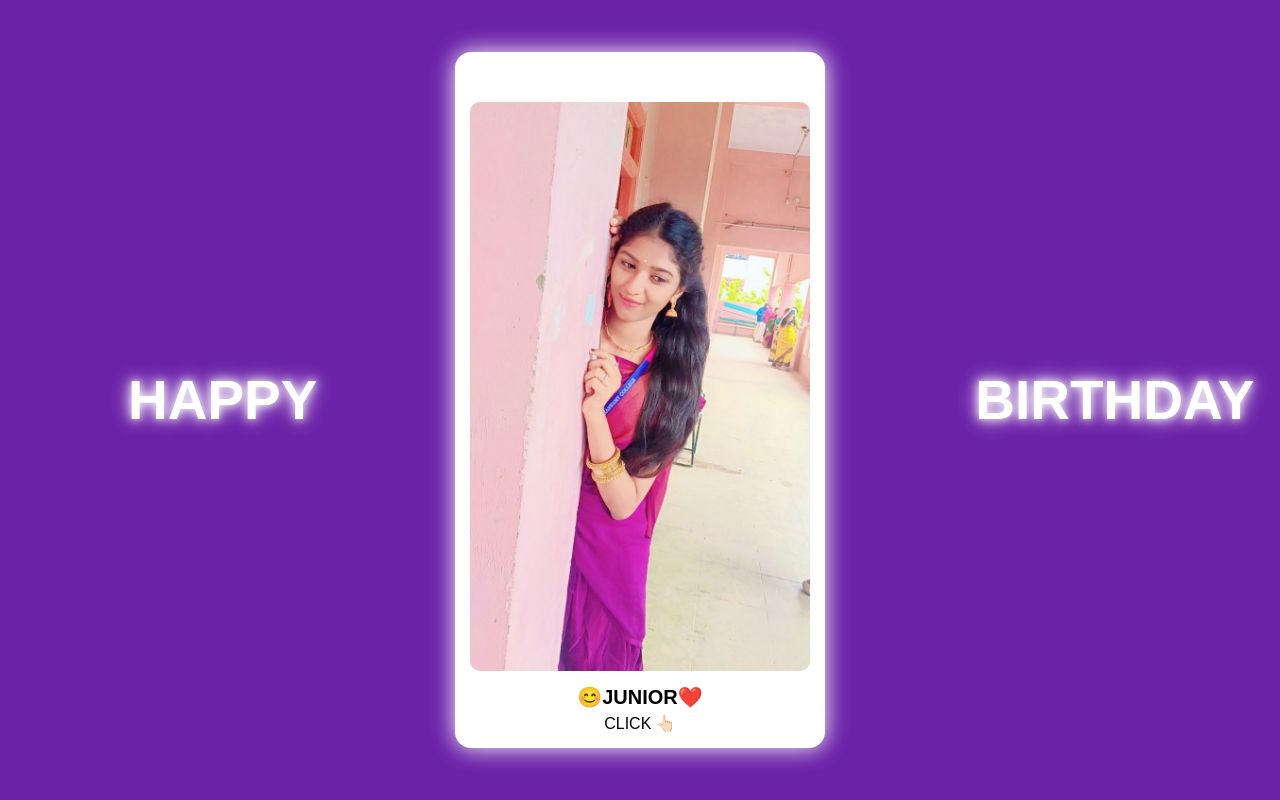
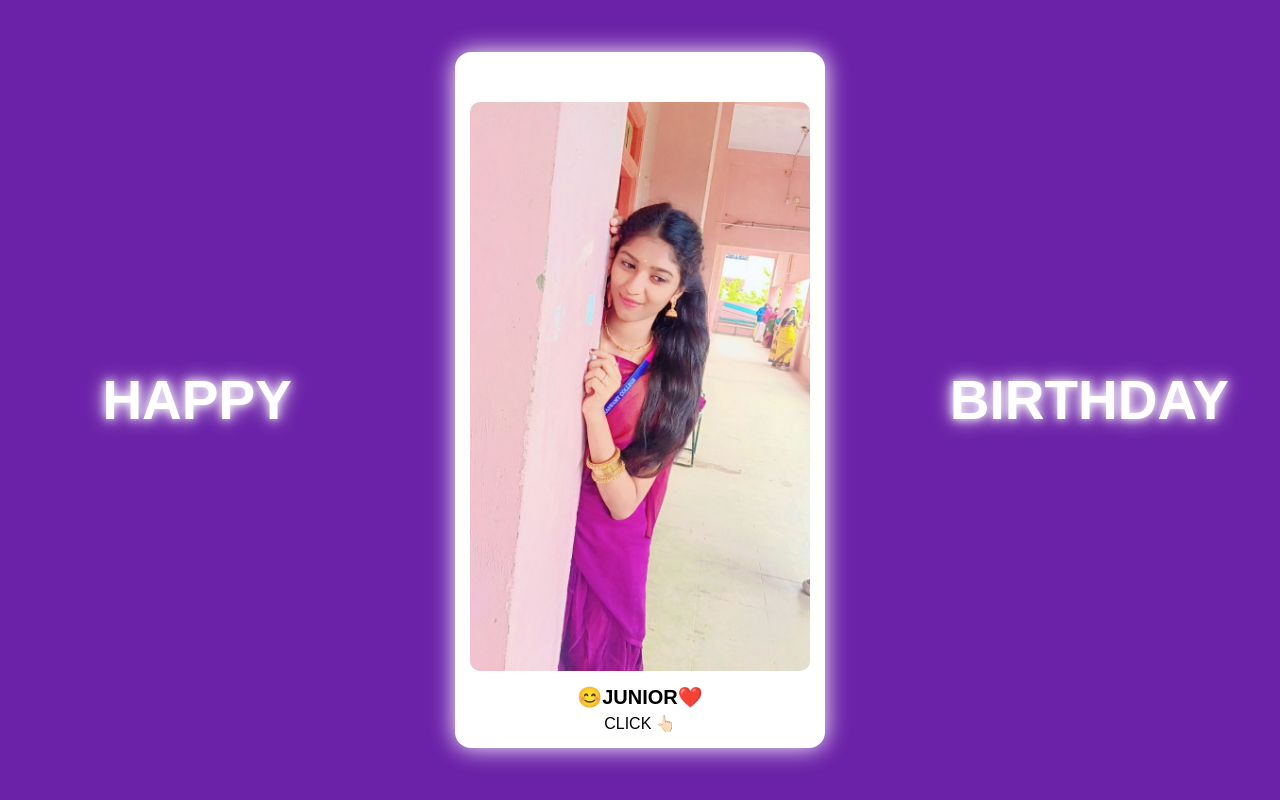
Before and after one commit to arunagiri102005/junior4, a plain HTML site: page hi-junior.html in a window 1280 px wide. Drawn offline with Linux system fonts and the light colour scheme.

Commit message:
Update hi-junior.html

```diff
--- a/hi-junior.html
+++ b/hi-junior.html
@@ -26,8 +26,8 @@ body {
     text-shadow: 0 0 10px #fff, 0 0 20px #fff;
 }
 
-#leftText { left: 10%; }
-#rightText { right: 2%; }
+#leftText { left: 8%; }
+#rightText { right: 4%; }
 
 /* FRAME */
 #photoBox {
```
